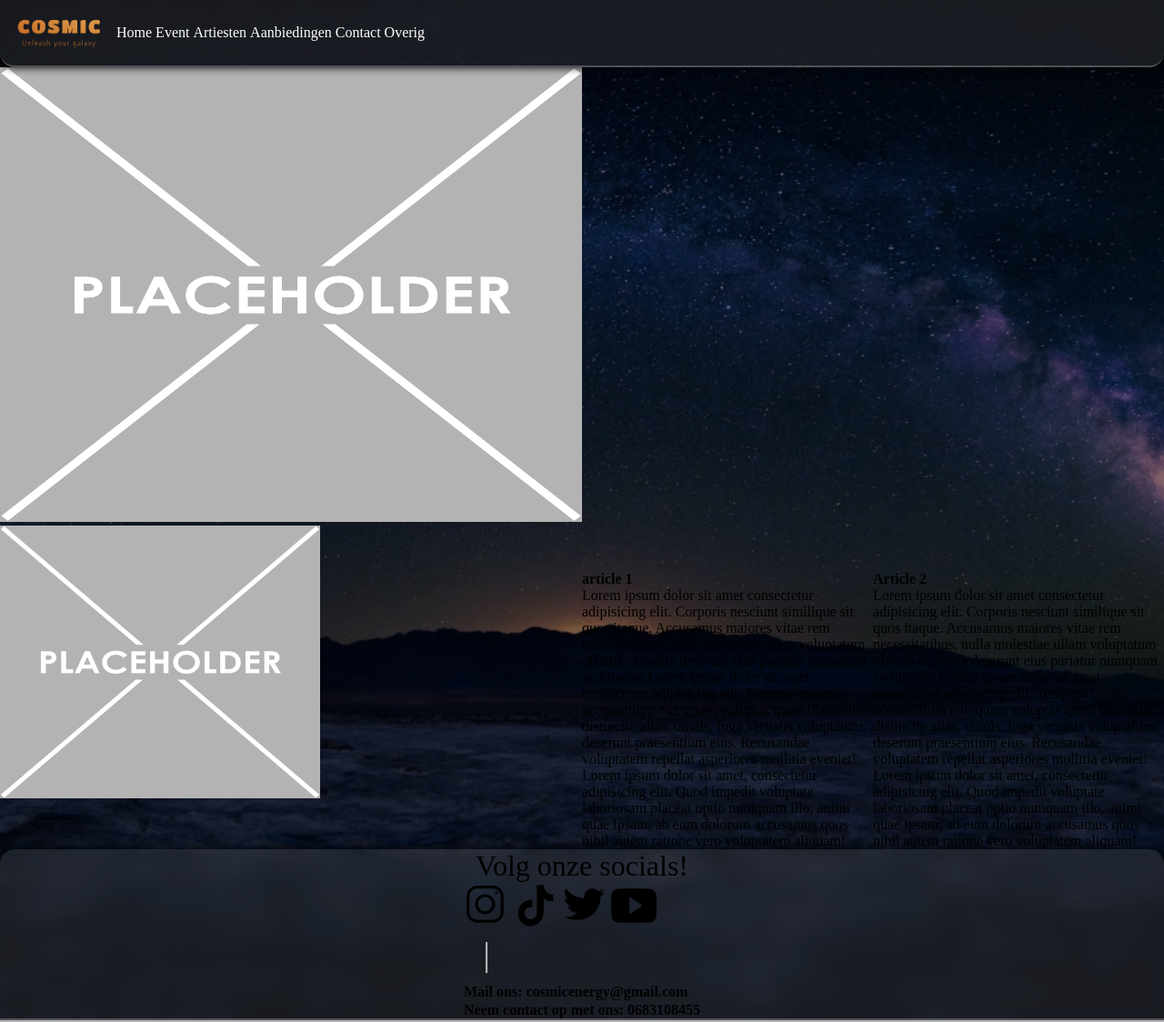
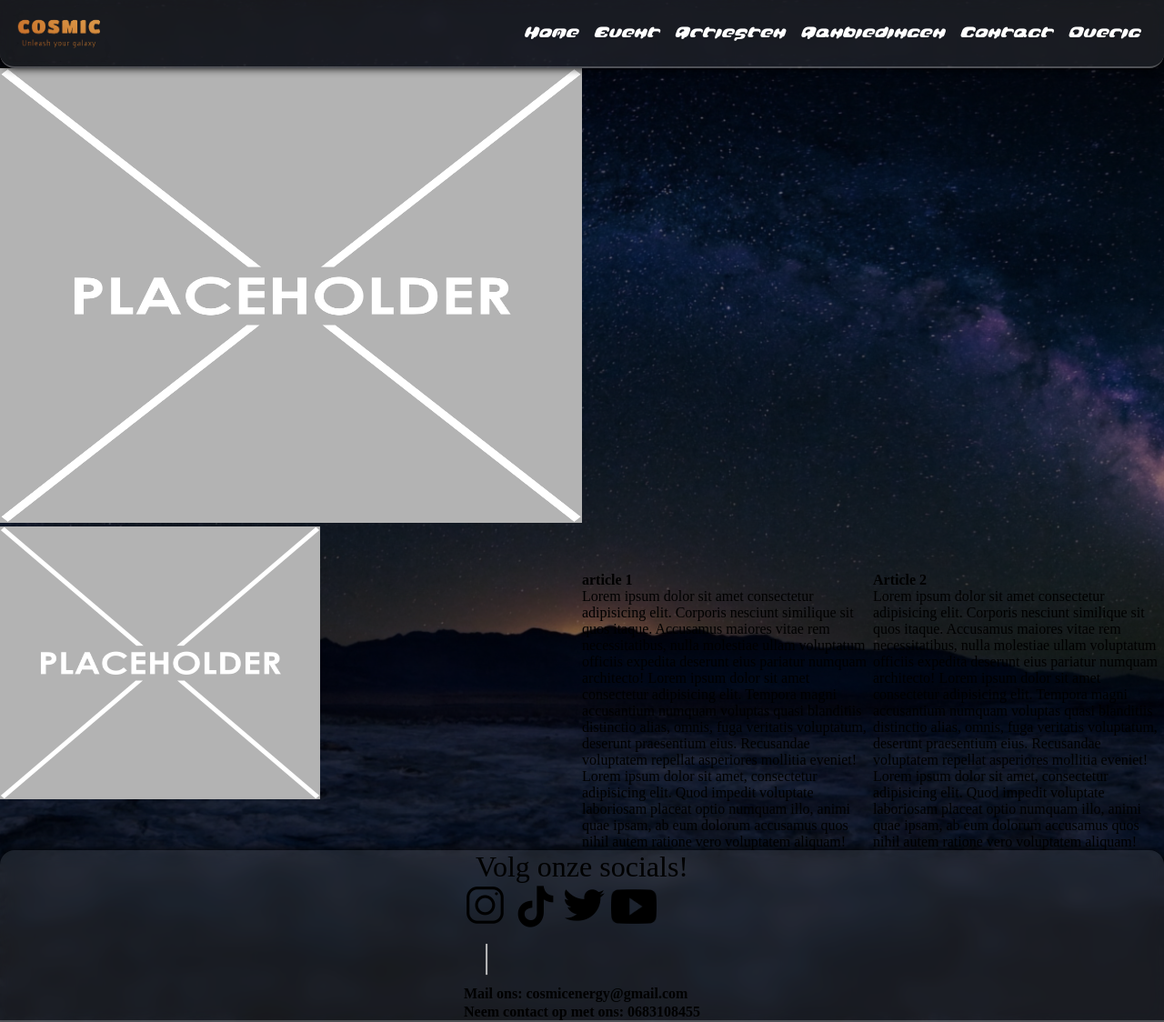
Before and after one commit to Rai71/localFile, a PHP site: page /home.html in a window 1280 px wide. Shown: the whole page at 91% size. Run offline with PHP 8.4, Linux system fonts and the light colour scheme.

Commit message:
navbar update

```diff
--- a/css/style.css
+++ b/css/style.css
@@ -2,6 +2,11 @@
 *{
     margin: 0;
     padding: 0;
+}
+
+@font-face{
+    font-family: font;
+    src: url(/css/GalaxyTail.ttf);
 }
 
 body{
@@ -18,6 +23,7 @@ body{
 a{
     text-decoration: none;
     color: white;
+    font-family: font;
 }
 
 header{
@@ -33,12 +39,36 @@ header{
     align-items: center;
 }
 
+#navbarHome{
+    margin-left: 35vw;
+}
+
+#navbarEvent{
+    margin-left: 1vw;
+}
+
+#navbarArtiesten{
+    margin-left: 1vw;
+}
+
+#navbarAanbiedingen{
+    margin-left: 1vw;
+}
+
+#navbarContact{
+    margin-left: 1vw;
+}
+
+#navbarOverig{
+    margin-left: 1vw;
+}
+
 ul{
     list-style: none;
 }
 
 ul li{
-    display: inline-block
+    display: inline-block;
 }
 
 ul li a{
@@ -47,14 +77,21 @@ ul li a{
     text-align: center;
 }
 
+.dropdown li a{
+    padding: 10px;
+}
+
 ul li ul.dropdown li{
     display: block;
+    padding: 5px;
+    margin-left: -60px;
 }
 
 ul li ul.dropdown{
-    width: 100%;
+    padding: 5px;
     z-index: 999;
     display: none;
+    position: absolute;
 }
 
 ul li a:hover{
--- a/home.html
+++ b/home.html
@@ -18,30 +18,30 @@
         </article>
         <article>
             <ul>
-                <li><a href="home.html">Home</a></li>
-                <li>
+                <li id="navbarHome"><a href="home.html">Home</a></li>
+                <li id="navbarEvent">
                     <a href="#">Event</a>
                     <ul class="dropdown">
                         <li><a href="eventOverzicht.html">Event overzicht</a></li>
                         <li><a href="eventDetails.html">Event details</a></li>
                     </ul>
                 </li>
-                <li>
+                <li id="navbarArtiesten">
                     <a href="#">Artiesten</a>
                     <ul class="dropdown">
                         <li><a href="artiestenOverzicht.html">Artiesten overzicht</a></li>
                         <li><a href="eventDetails.html">Artiesten details</a></li>
                     </ul>
                 </li>
-                <li>
+                <li id="navbarAanbiedingen">
                     <a href="#">Aanbiedingen</a>
                     <ul class="dropdown">
                         <li><a href="aanbiedingenOverzicht.html">Aanbiedingen overzicht</a></li>
                         <li><a href="aanbiedingenDetails.html">Aanbiedingen details</a></li>
                     </ul>
                 </li>
-                <li><a href="contact.html">Contact</a></li>
-                <li>
+                <li id="navbarContact"><a href="contact.html">Contact</a></li>
+                <li id="navbarOverig">
                     <a href="#">Overig</a>
                     <ul class="dropdown">
                         <li><a href="inlogAdmin.html">inloggen</a></li>
```
Also changed, not shown: css/GalaxyTail.ttf (added).
